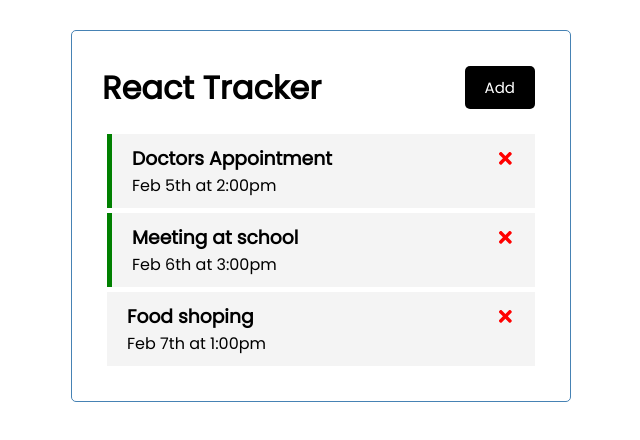
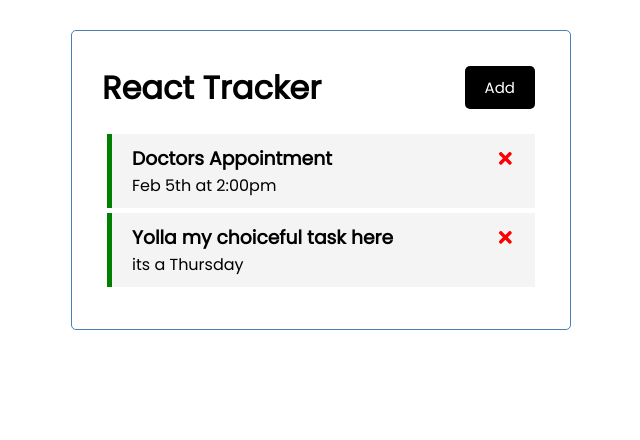
Before and after one commit to Abi-Seth/React_Tracker, a React (Create React App) app: page / in a window 1280 px wide. Shown: the top 440 px of the page, without its empty margins (319-959 px from the left). Built offline with nearby package versions, Linux system fonts and the light colour scheme; data requests are answered from the project's data file.

Commit message:
Feat: changed all static file to backend and dynamic

```diff
--- /dev/null
+++ b/db.json
@@ -0,0 +1,16 @@
+{
+  "tasks": [
+    {
+      "id": 1,
+      "text": "Doctors Appointment",
+      "day": "Feb 5th at 2:00pm",
+      "reminder": true
+    },
+    {
+      "text": "Yolla my choiceful task here",
+      "day": "its a Thursday",
+      "reminder": true,
+      "id": 2
+    }
+  ]
+}
--- a/package.json
+++ b/package.json
@@ -6,6 +6,7 @@
     "@testing-library/jest-dom": "^5.15.1",
     "@testing-library/react": "^11.2.7",
     "@testing-library/user-event": "^12.8.3",
+    "json-server": "^0.17.0",
     "react": "^17.0.2",
     "react-dom": "^17.0.2",
     "react-icons": "^4.3.1",
@@ -16,7 +17,8 @@
     "start": "react-scripts start",
     "build": "react-scripts build",
     "test": "react-scripts test",
-    "eject": "react-scripts eject"
+    "eject": "react-scripts eject",
+    "serve": "json-server --watch db.json --port 5000"
   },
   "eslintConfig": {
     "extends": [
--- a/src/App.js
+++ b/src/App.js
@@ -1,5 +1,5 @@
 import './App.css';
-import { useState } from "react" ;
+import { useState, useEffect } from "react" ;
 import Header from './components/Header';
 import Tasks from './components/Tasks';
 import AddTask from './components/AddTask';
@@ -9,43 +9,73 @@
 
 function App() {
 	const [showAddTask, setShowAddTask] = useState(false)
-	const [tasks, setTasks] = useState([
-        {
-            id: 1,
-            text: 'Doctors Appointment',
-            day: 'Feb 5th at 2:00pm',
-            reminder: true
-        },
-        {
-            id: 2,
-            text: 'Meeting at school',
-            day: 'Feb 6th at 3:00pm',
-            reminder: true
-        },
-        {
-            id: 3,
-            text: 'Food shoping',
-            day: 'Feb 7th at 1:00pm',
-            reminder: false
-        }
-    ])
+	const [tasks, setTasks] = useState([])
+
+	useEffect(() => {
+		const getTasks = async () => {
+			const tasksFromServer = await fetchTasks();
+
+			setTasks(tasksFromServer)
+		}
+
+		getTasks()
+	}, [])
+
+	//fetch tasks from server
+	const fetchTasks = async () => {
+		const res = await fetch('http://localhost:5000/tasks');
+		const data = await res.json()
+
+		return data
+	}
+
+	const fetchSingleTasks = async (id) => {
+		const res = await fetch(`http://localhost:5000/tasks/${id}`, { method: 'GET'});
+		const data = await res.json()
+
+		return data
+	}
 
 	//add task
-	const addTask = (task) => {
-		const id = Math.floor(Math.random() * 10000) + 1;
+	const addTask = async (task) => {
+		// const id = Math.floor(Math.random() * 10000) + 1;
 
-		const newTask = { id, ...task}
-		setTasks([...tasks, newTask])
+		// const newTask = { id, ...task}
+		// setTasks([...tasks, newTask])
+
+		const res = await fetch('http://localhost:5000/tasks', { method: 'POST', headers: {
+			'Content-type': 'application/json'
+		}, body: JSON.stringify(task)})
+
+		const data = await res.json()
+		setTasks([...tasks, data])
 	}
 
 	//delete task
-	const deleteTask = (id) => {
+	const deleteTask = async (id) => {
+		await fetch(`http://localhost:5000/tasks/${id}`,{ method: 'DELETE' })
+
 		setTasks(tasks.filter((task) => task.id !== id))
 	}
 
 	//toggle reminder
-	const toggleReminder = (id) => {
-		setTasks(tasks.map((task) => task.id === id ? { ...task, reminder: !task.reminder } : task))
+	const toggleReminder = async (id) => {
+		const taskToToggle = await fetchSingleTasks(id);
+
+		const updTask = {...taskToToggle, reminder: !taskToToggle.reminder}
+
+		const res = await fetch(`http://localhost:5000/tasks/${id}`, {
+			method: 'PUT',
+			headers: {
+				'Content-type': 'application/json'
+			},
+			body: JSON.stringify(updTask)
+		})
+
+		const data = await res.json()
+
+		setTasks(tasks.map((task) => task.id === id ? { ...task, reminder: data.reminder } : task))
+		// setTasks(tasks.map((task) => task.id === id ? { ...task, reminder: !task.reminder } : task))
 	}
 
 	return (
```
Also changed, not shown: 1 other file (tests, documents, lock files or other folders).
